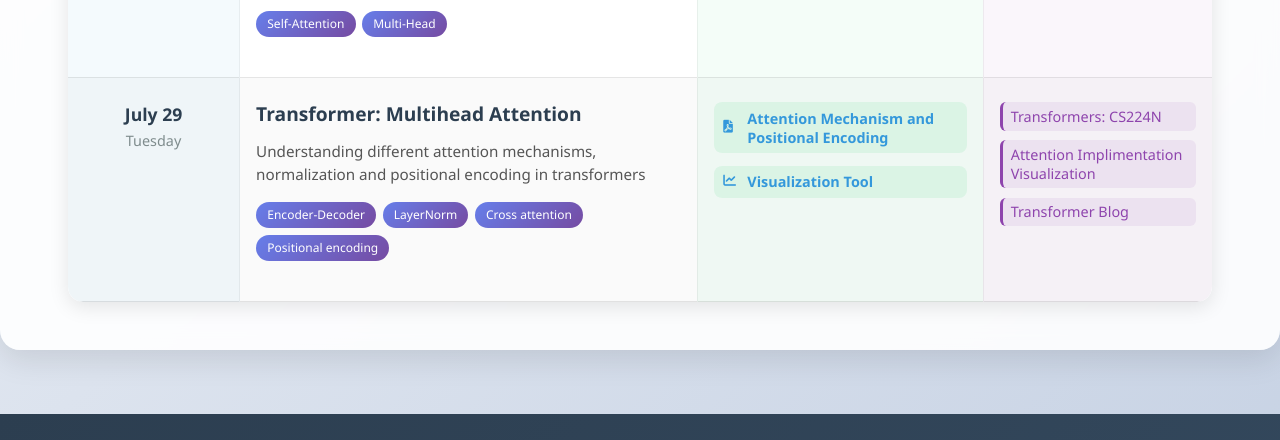
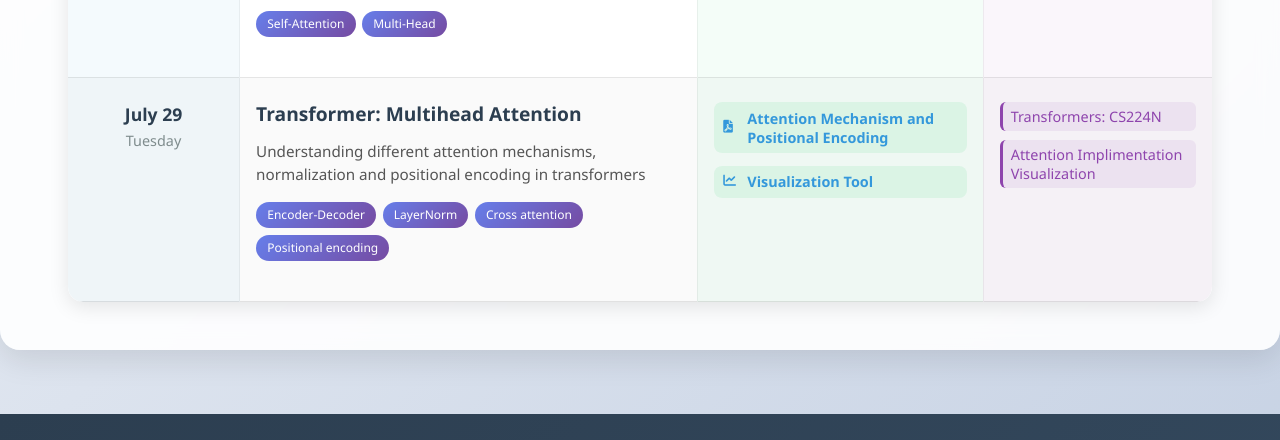
Before and after one commit to plaban/fllm-aut25, a plain HTML site: page schedule.html in a window 1280 px wide. Shown: the part 1132-1572 px from the top of the page. Drawn offline with Linux system fonts and the light colour scheme.

Commit message:
added material

```diff
--- a/schedule.html
+++ b/schedule.html
@@ -215,7 +215,6 @@
                                 <div class="reading-links">
                                     <a href="https://web.stanford.edu/class/archive/cs/cs224n/cs224n.1246/slides/cs224n-spr2024-lecture08-transformers.pdf" class="reading-link">Transformers: CS224N</a>
                                     <a href="https://nlp.seas.harvard.edu/2018/04/03/attention.html" class="reading-link">Attention Implimentation Visualization</a>
-                                    <a href="http://jalammar.github.io/illustrated-transformer/" class="reading-link">Transformer Blog</a>
                                 </div>
                             </td>
                         </tr>
```
